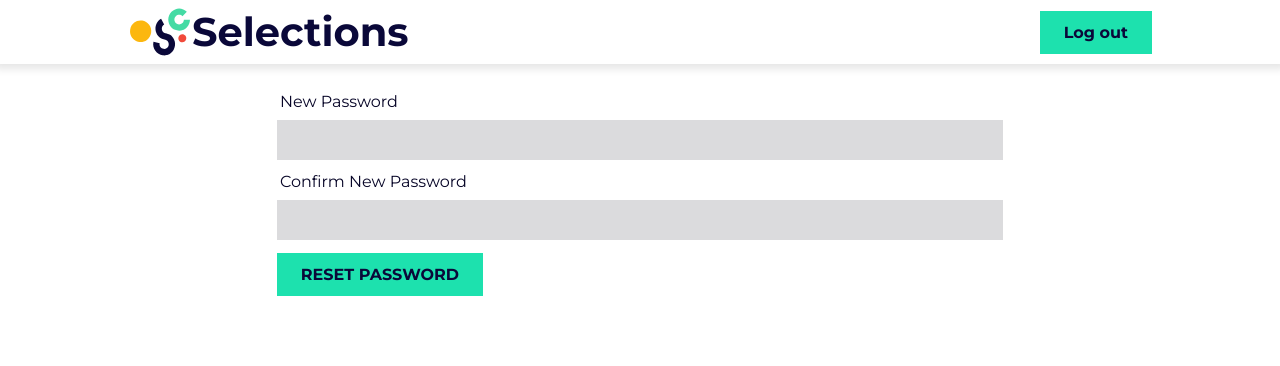
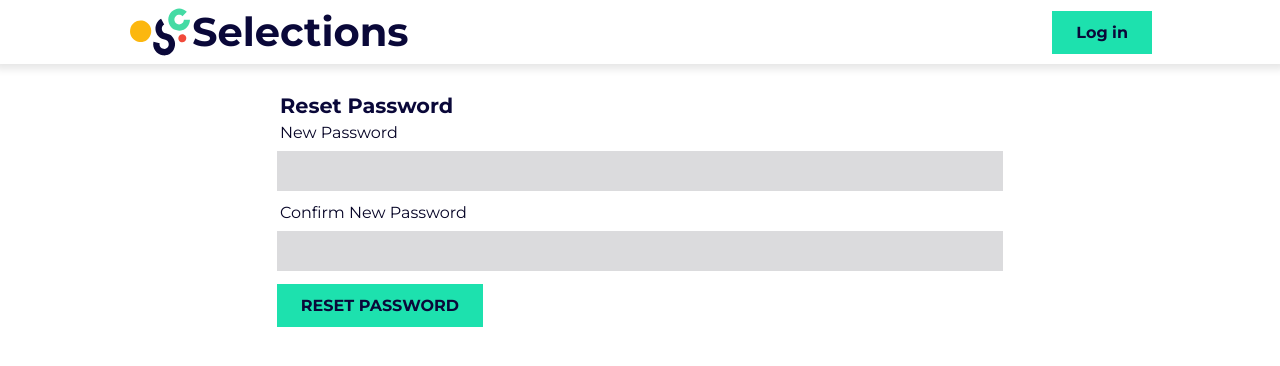
Before and after one commit to SELab-2/OSOC-2, a Next.js app in the folder frontend/: page /reset/1 in a window 1280 px wide. Shown: the top 366 px of the page. Built offline with nearby package versions, Linux system fonts and the light colour scheme; no server answers.

Commit message:
feat: reset password seems to work

```diff
--- a/frontend/components/Header/Header.tsx
+++ b/frontend/components/Header/Header.tsx
@@ -43,12 +43,12 @@ export const Header: React.FC = () => {
                 </div>
                 <h1>Selections</h1>
             </div>
-            <div className={`${styles.links} ${router.pathname !== "/login" && router.pathname ? "" : styles.displayNone}`}>
-                {sessionKey !== "" && router.pathname !== "/reset" ? <Link href={"/students"}>Students</Link> : null}
-                {sessionKey !== "" && router.pathname !== "/reset" ? <Link href={"/projects"}>Projects</Link> : null}
+            <div className={`${styles.links} ${router.pathname !== "/login" ? "" : styles.displayNone}`}>
+                {sessionKey !== "" && !router.pathname.startsWith("/reset") ? <Link href={"/students"}>Students</Link> : null}
+                {sessionKey !== "" && !router.pathname.startsWith("/reset") ? <Link href={"/projects"}>Projects</Link> : null}
                 {isAdmin && router.pathname !== "/reset" ? <Link href={"/users"}>Manage Users</Link> : null}
-                {router.pathname !== "/login" && router.pathname !== "/reset" ?
-                    <button onClick={logOut}>Log out</button> : router.pathname === "/reset" ?
+                {router.pathname !== "/login" && !router.pathname.startsWith("/reset") ?
+                    <button onClick={logOut}>Log out</button> : router.pathname.startsWith("/reset") ?
                         <button onClick={logIn}>Log in</button> : null
                 }
             </div>
--- a/frontend/pages/reset/[pid].tsx
+++ b/frontend/pages/reset/[pid].tsx
@@ -3,6 +3,7 @@ import {useRouter} from "next/router";
 import {Header} from "../../components/Header/Header";
 import styles from "../../styles/login.module.scss";
 import {SyntheticEvent, useEffect, useState} from "react";
+import crypto from "crypto";
 
 /**
  * Landing page for when you click the reset password link from your email
@@ -14,11 +15,18 @@ const Pid: NextPage = () => {
     const router = useRouter()
     const {pid} = router.query // pid is the session key
 
+    const [newPassword, setNewPassword] = useState<string>("");
+    const [newPasswordError, setNewPasswordError] = useState<string>("");
+    const [confirmNewPassword, setConfirmNewPassword] = useState<string>("");
+    const [confirmNewPasswordError, setConfirmNewPasswordError] = useState<string>("");
+    const [backendError] = useState<string>("");
+
 
     /**
      * Check if the provided code is a valid code
      */
     useEffect(() => {
+        if (pid !== undefined) {
             fetch(`${process.env.NEXT_PUBLIC_API_URL}/reset/${pid}`, {
                 method: 'GET',
                 headers: {
@@ -31,13 +39,8 @@ const Pid: NextPage = () => {
                     router.push("/reset").then()
                 }
             })
-    })
-
-    const [newPassword, setNewPassword] = useState<string>("");
-    const [newPasswordError, setNewPasswordError] = useState<string>("");
-    const [confirmNewPassword, setConfirmNewPassword] = useState<string>("");
-    const [confirmNewPasswordError, setConfirmNewPasswordError] = useState<string>("");
-    const [backendError] = useState<string>("");
+        }
+    }, [pid, router])
 
     /**
      * Handles all the logic for resetting the password
@@ -64,13 +67,28 @@ const Pid: NextPage = () => {
         }
 
         if (!error) {
-            console.log('RESETTING PASSWORD')
+            // We encrypt the password before sending it to the backend api
+            const encryptedPassword = crypto.createHash('sha256').update(newPassword).digest('hex');
+            fetch(`${process.env.NEXT_PUBLIC_API_URL}/reset/${pid}`, {
+                method: 'POST',
+                body: JSON.stringify({password: encryptedPassword}),
+                headers: {
+                    'Content-Type': 'application/json',
+                    'Accept': 'application/json',
+                }
+            }).then(response => {
+                if (response.ok) {
+                    router.push("/login").then()
+                }
+            }).catch(error => console.log(error))
         }
     }
 
     return <>
         <Header/>
-        <form className={`${styles.body} ${styles.form}`}>
+        <div className={styles.body}>
+            <h2>Reset Password</h2>
+            <form className={styles.form}>
                 <label className={styles.label}>
                     New Password
                     <input type="password" name="newPassword" value={newPassword}
@@ -86,6 +104,7 @@ const Pid: NextPage = () => {
                 <button onClick={e => resetPassword(e)}>RESET PASSWORD</button>
                 <p className={`${styles.textFieldError} ${backendError !== "" ? styles.anim : ""}`}>{backendError}</p>
             </form>
+        </div>
     </>
 }
 
```
Lines whose indentation alone changed are shown as unchanged.
